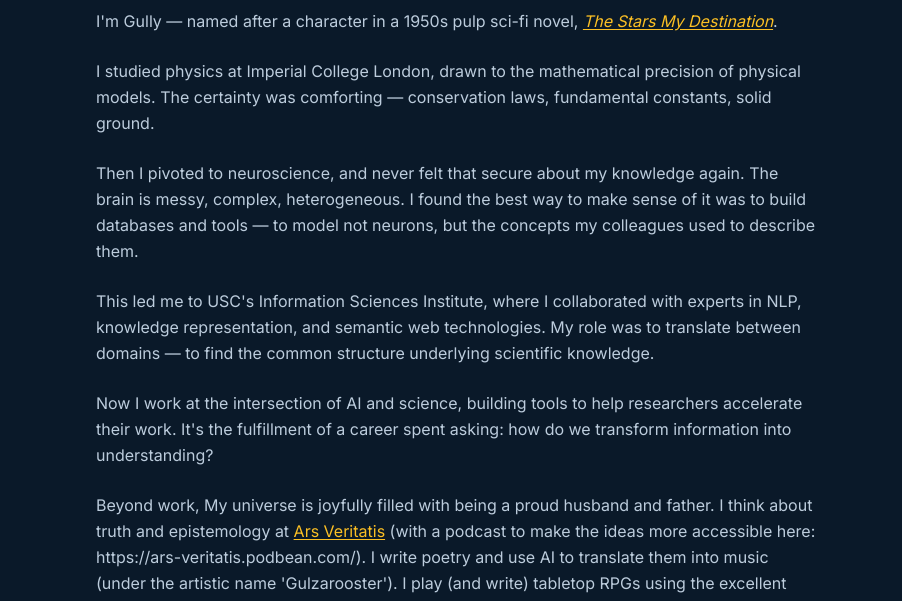
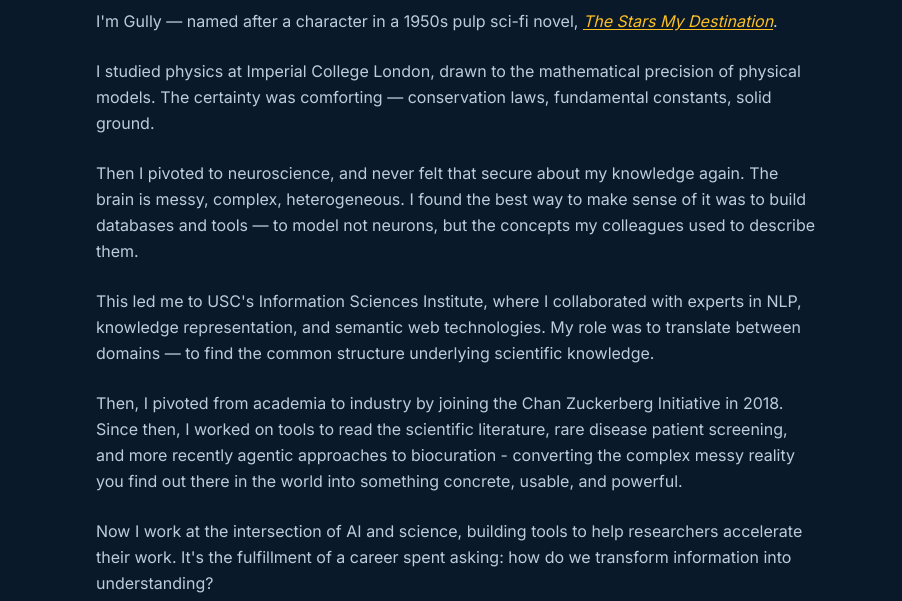
Before and after one commit to GullyBurns/gullyburns.github.io, an Astro site: page /about in a window 1280 px wide. Shown: the part 197-798 px from the top of the page, without its empty margins (184-1086 px from the left). Built offline with nearby package versions, Linux system fonts and the light colour scheme; Astro itself is replaced by a stand-in of ours.

Commit message:
Minor changes to about

```diff
--- a/src/pages/about.astro
+++ b/src/pages/about.astro
@@ -34,6 +34,13 @@ import Base from '../layouts/Base.astro';
       </p>
 
       <p>
+        Then, I pivoted from academia to industry by joining the Chan Zuckerberg Initiative in 2018.
+        Since then, I worked on tools to read the scientific literature, rare disease patient screening,
+        and more recently agentic approaches to biocuration - converting the complex messy reality you
+        find out there in the world into something concrete, usable, and powerful.
+      </p>
+
+      <p>
         Now I work at the intersection of AI and science, building tools to help researchers
         accelerate their work. It's the fulfillment of a career spent asking: how do we
         transform information into understanding?
```
